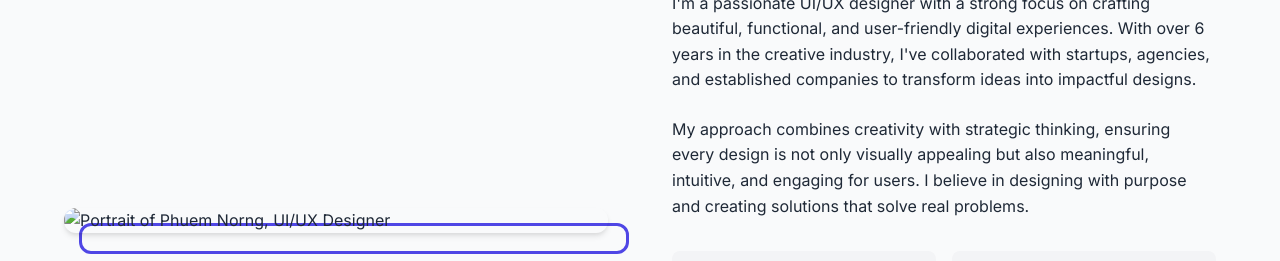
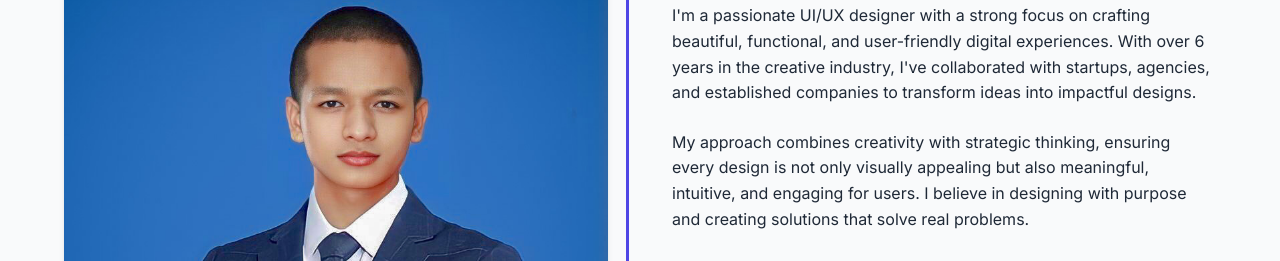
Before and after one commit to phuem-norng/Portfolio-Norng, a website: page about.html in a window 1280 px wide. Shown: the part 461-722 px from the top of the page. Drawn offline with Linux system fonts and the light colour scheme; files that its build step writes are made by us from their sources.

Commit message:
about.html

```diff
--- a/about.html
+++ b/about.html
@@ -16,7 +16,7 @@
   <!-- Google Fonts -->
   <link href="https://fonts.googleapis.com/css2?family=Inter:wght@300;400;500;600;700&family=Plus+Jakarta+Sans:wght@600;700;800&display=swap" rel="stylesheet">
       <!-- CSS Files -->
-    <link rel="stylesheet" href="css/theming.css">
+    <link rel="stylesheet" href="theming.css">
 
   <!-- Font Awesome -->
   <link rel="stylesheet" href="https://cdnjs.cloudflare.com/ajax/libs/font-awesome/6.6.0/css/all.min.css" integrity="sha512-K6Bl8jRfD47m3+" crossorigin="anonymous" referrerpolicy="no-referrer" />
@@ -62,7 +62,7 @@
   <section class="detailed-about">
     <div class="container about-grid">
       <figure class="about-image fade-in">
-        <img src="assets/img/profile.png" alt="Portrait of Phuem Norng, UI/UX Designer" class="profile-img-large" />
+        <img src="profile.png" alt="Portrait of Phuem Norng, UI/UX Designer" class="profile-img-large" />
       </figure>
 
       <article class="about-details fade-in delay-1">
@@ -208,7 +208,7 @@
     </div>
   </footer>
         <!-- JavaScript Files -->
-    <script src="js/darkmode.js"></script>
+    <script src="darkmode.js"></script>
   <script>
     // Set current year in footer
     document.getElementById('year').textContent = new Date().getFullYear();
@@ -304,4 +304,5 @@
     window.addEventListener('scroll', checkFade);
   </script>
 </body>
+
 </html>
```
